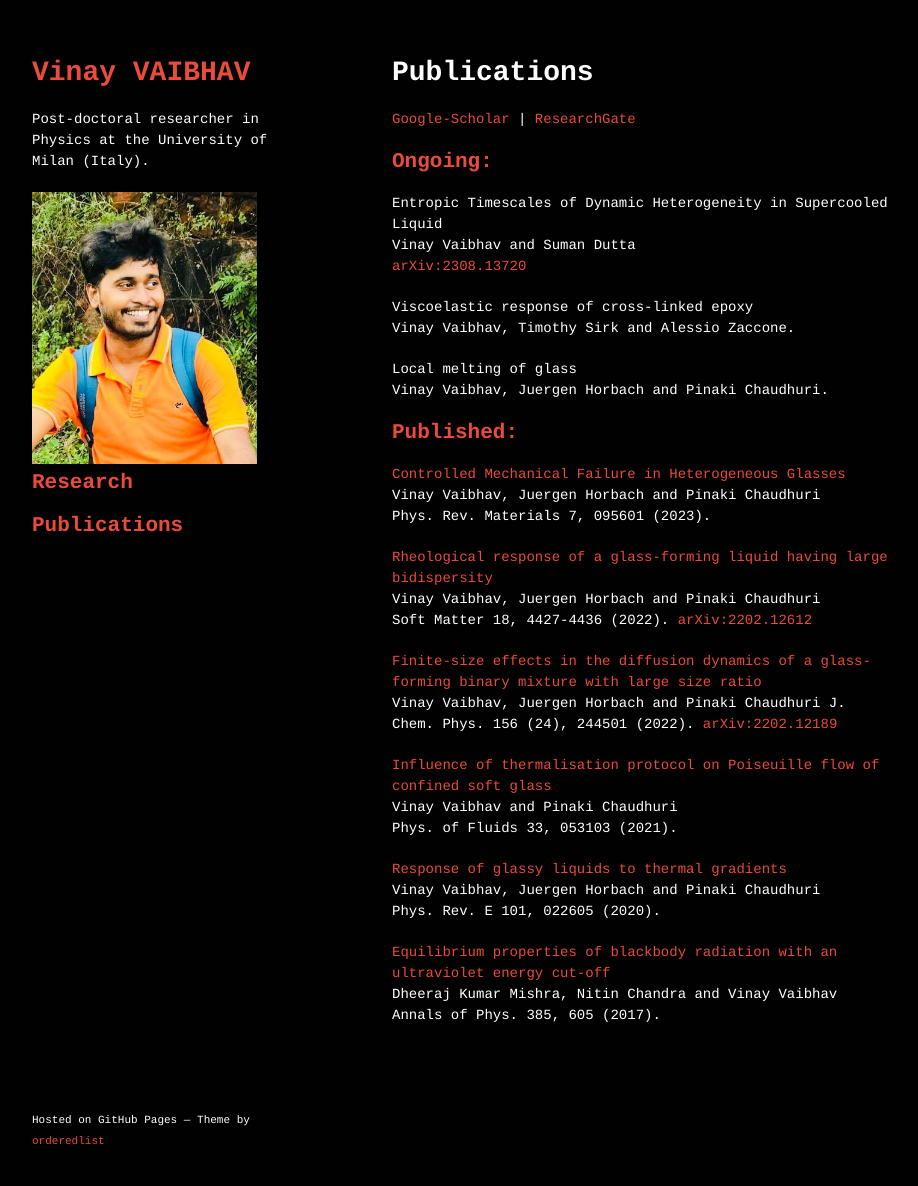
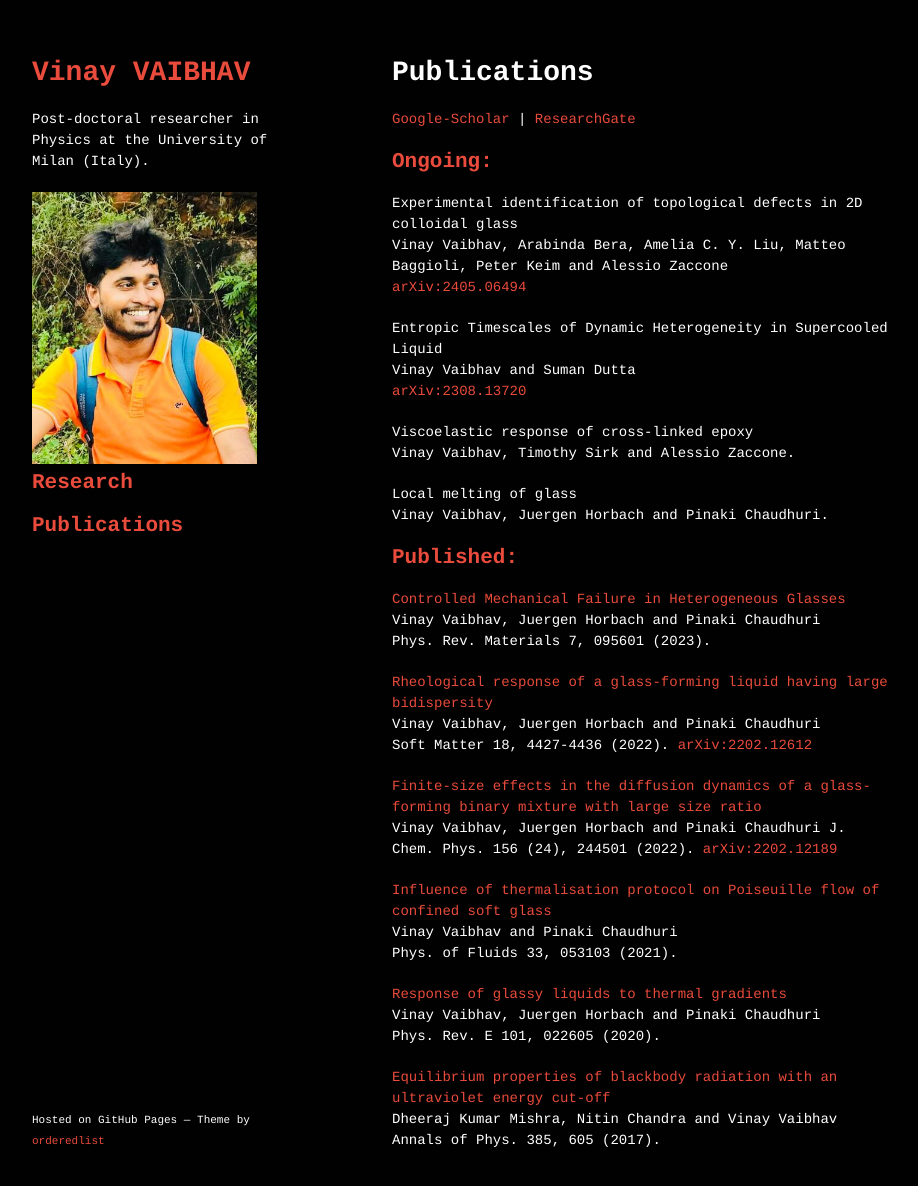
Before and after one commit to vinayphys/vinayphys.github.io, a Jekyll site: the page built from Publications.md, in a window 1280 px wide and 1221 px high. Shown: the top 1186 px of the window, without its empty margins (178-1096 px from the left). Built offline with Jekyll 4.4.1, drawn with Linux system fonts in a browser that asks for light colours; our own code applies the rules of GitHub Pages for plain Markdown files; a script that is not in the unit is left out.

Commit message:
Update Publications.md

```diff
--- a/Publications.md
+++ b/Publications.md
@@ -6,6 +6,10 @@ title: Publications
 [Google-Scholar](https://scholar.google.com/citations?user=AicxZvsAAAAJ&hl=hi&oi=ao) | [ResearchGate](https://www.researchgate.net/profile/Vinay_Vaibhav)
 
 ## Ongoing:
+
+Experimental identification of topological defects in 2D colloidal glass
+Vinay Vaibhav, Arabinda Bera, Amelia C. Y. Liu, Matteo Baggioli, Peter Keim and Alessio Zaccone
+[arXiv:2405.06494](https://arxiv.org/abs/2405.06494)
 
 Entropic Timescales of Dynamic Heterogeneity in Supercooled Liquid
 Vinay Vaibhav and Suman Dutta
```
